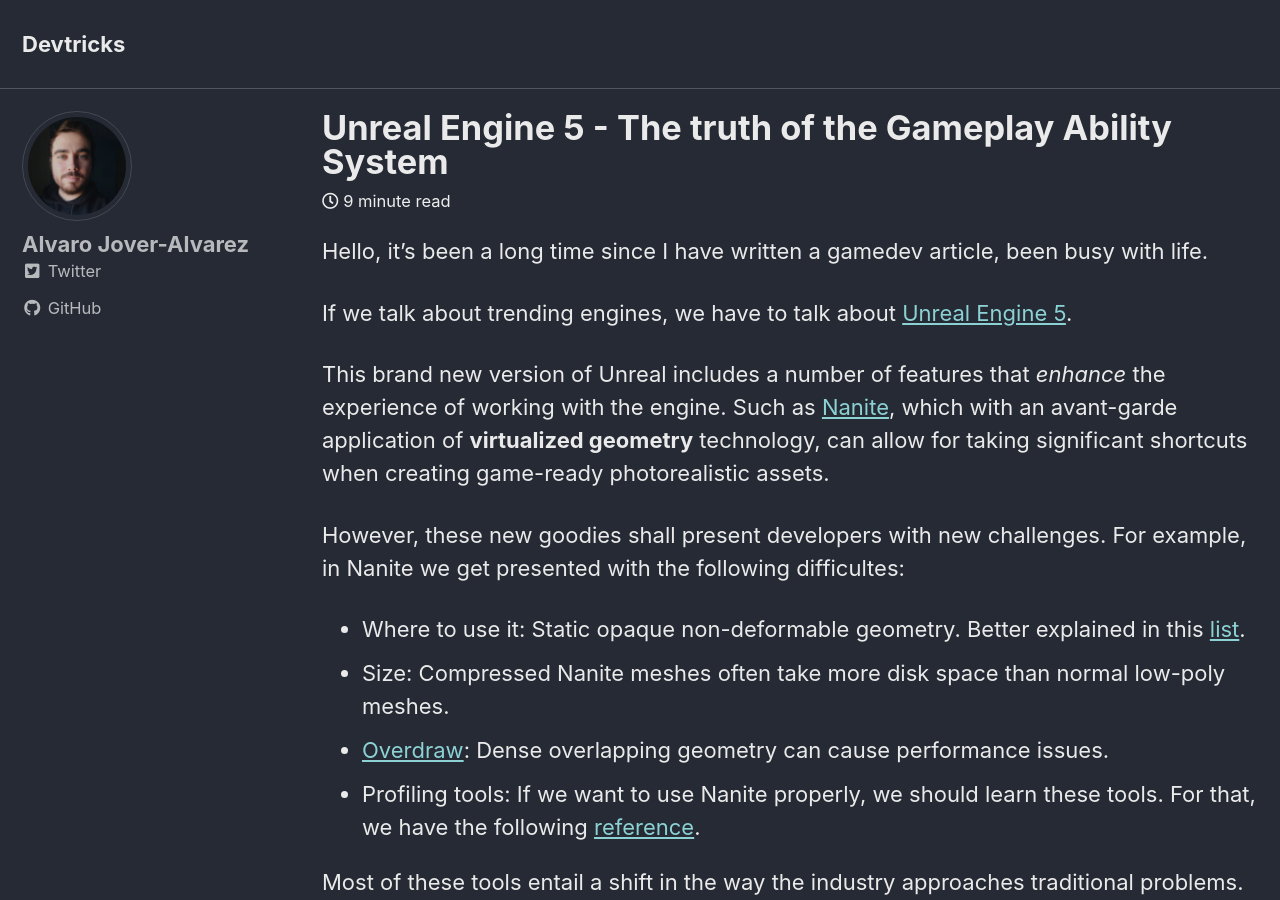
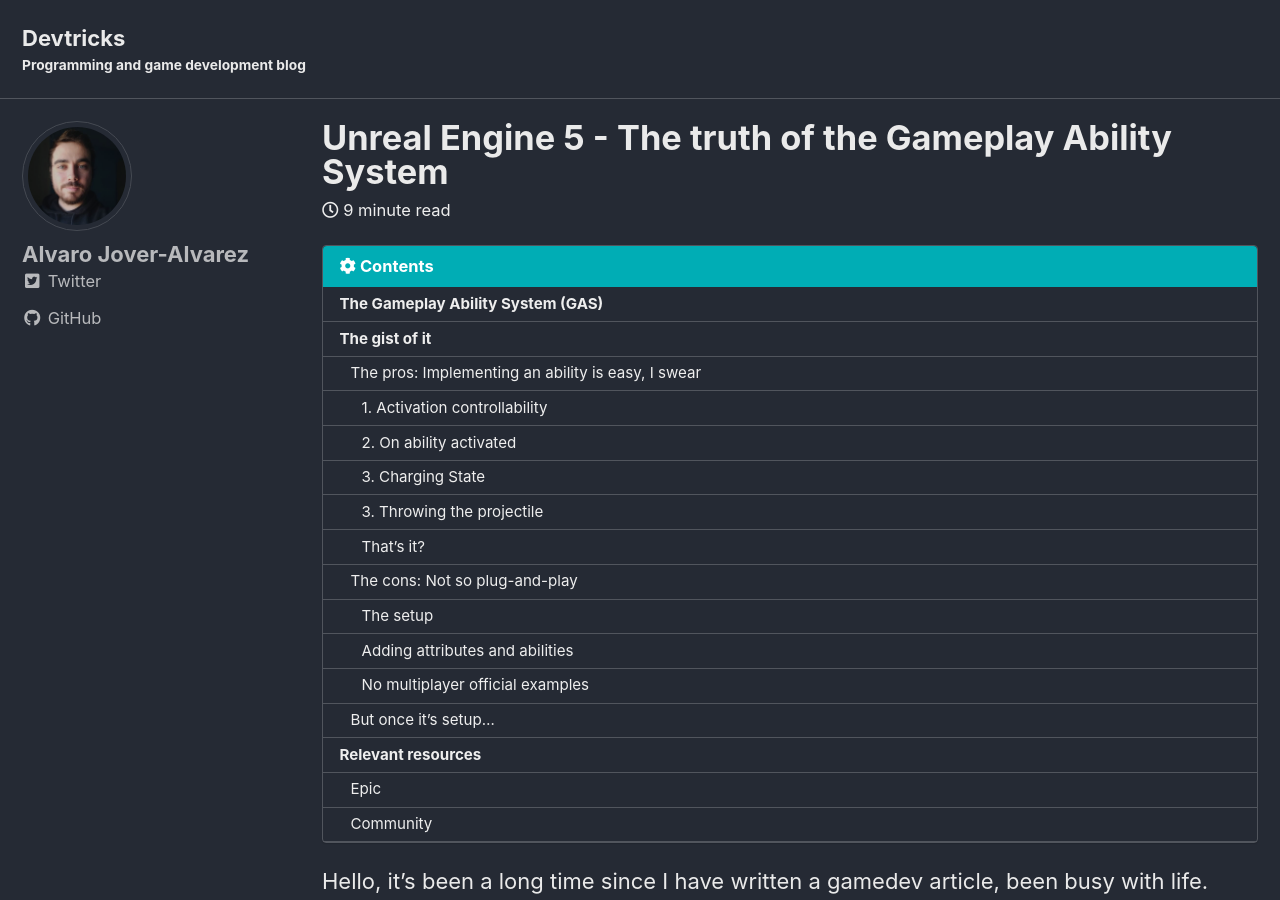
Before and after one commit to vorixo/devtricks, a Jekyll site: the page built from _posts/2021-10-09-gas.md, in a window 1280 px wide and 900 px high. Built offline with Jekyll 4.4.1, drawn with Linux system fonts in a browser that asks for light colours; cached includes are drawn as plain includes.

Commit message:
[UPD] Enhancing the devblog·

```diff
--- a/_config.yml
+++ b/_config.yml
@@ -18,9 +18,9 @@
 locale                   : "en-US"
 title                    : "Devtricks"
 title_separator          : "-"
-subtitle                 : # site tagline that appears below site title in masthead
+subtitle                 : "Programming and game development blog"
 name                     : "vorixo"
-description              : "Programming and game development blog"
+description              : "Gameplay Programming and Networking tutorials"
 url                      : # the base hostname & protocol for your site e.g. "https://mmistakes.github.io"
 baseurl                  : # the subpath of your site, e.g. "/blog"
 repository               : # GitHub username/repo-name e.g. "mmistakes/minimal-mistakes"
@@ -103,7 +103,7 @@
 author:
   name             : "Alvaro Jover-Alvarez"
   avatar           : assets/images/Meta.jpg
-  bio              : # "I am an **amazing** person."
+  bio              : "Network Programmer @ CI Games"
   location         : # "Somewhere"
   email            :
   links:
@@ -288,3 +288,6 @@
       comments: # true
       share: true
       related: true
+      toc: true
+      toc_label: "Contents"
+      toc_icon: "cog"
```
